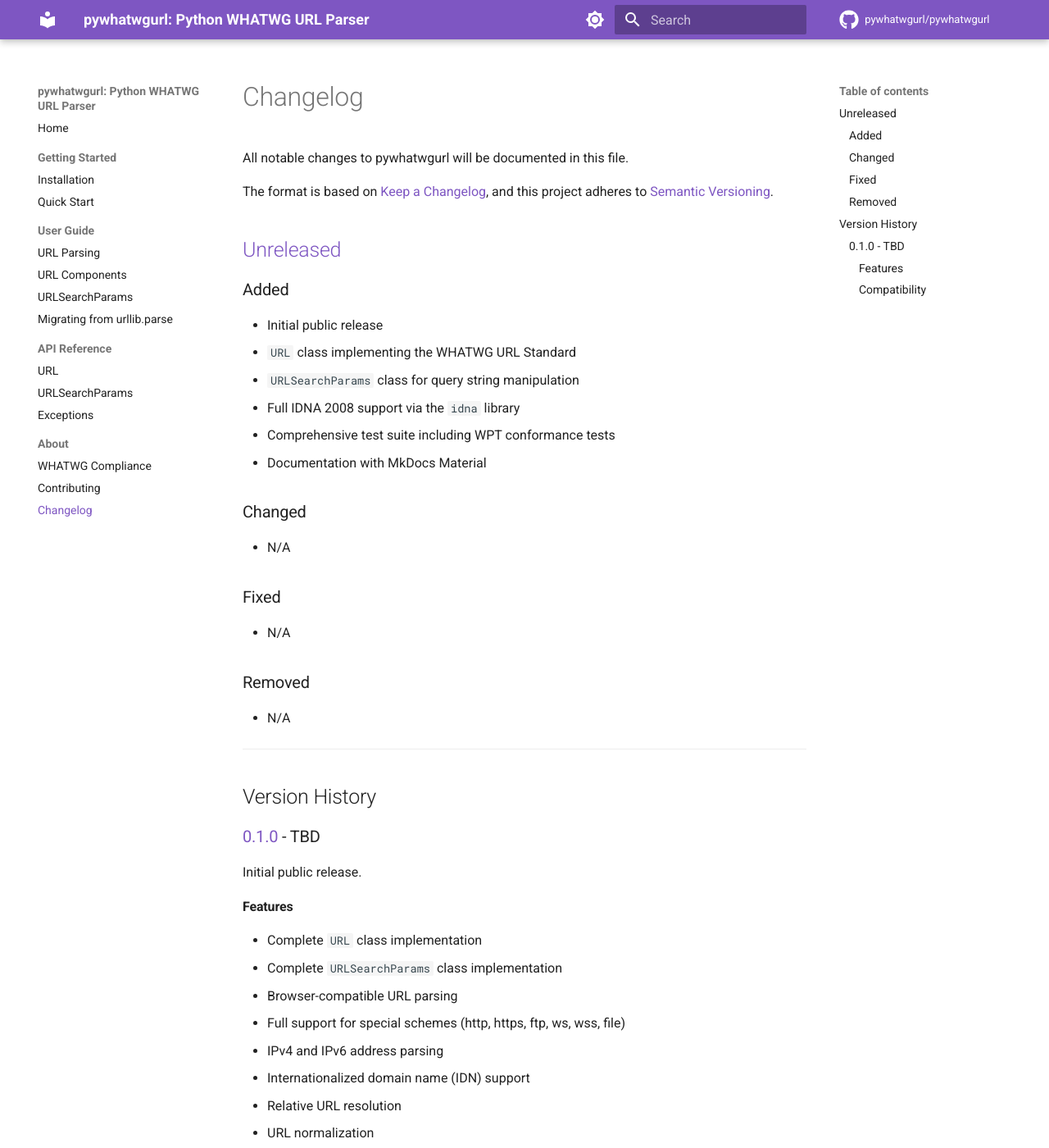
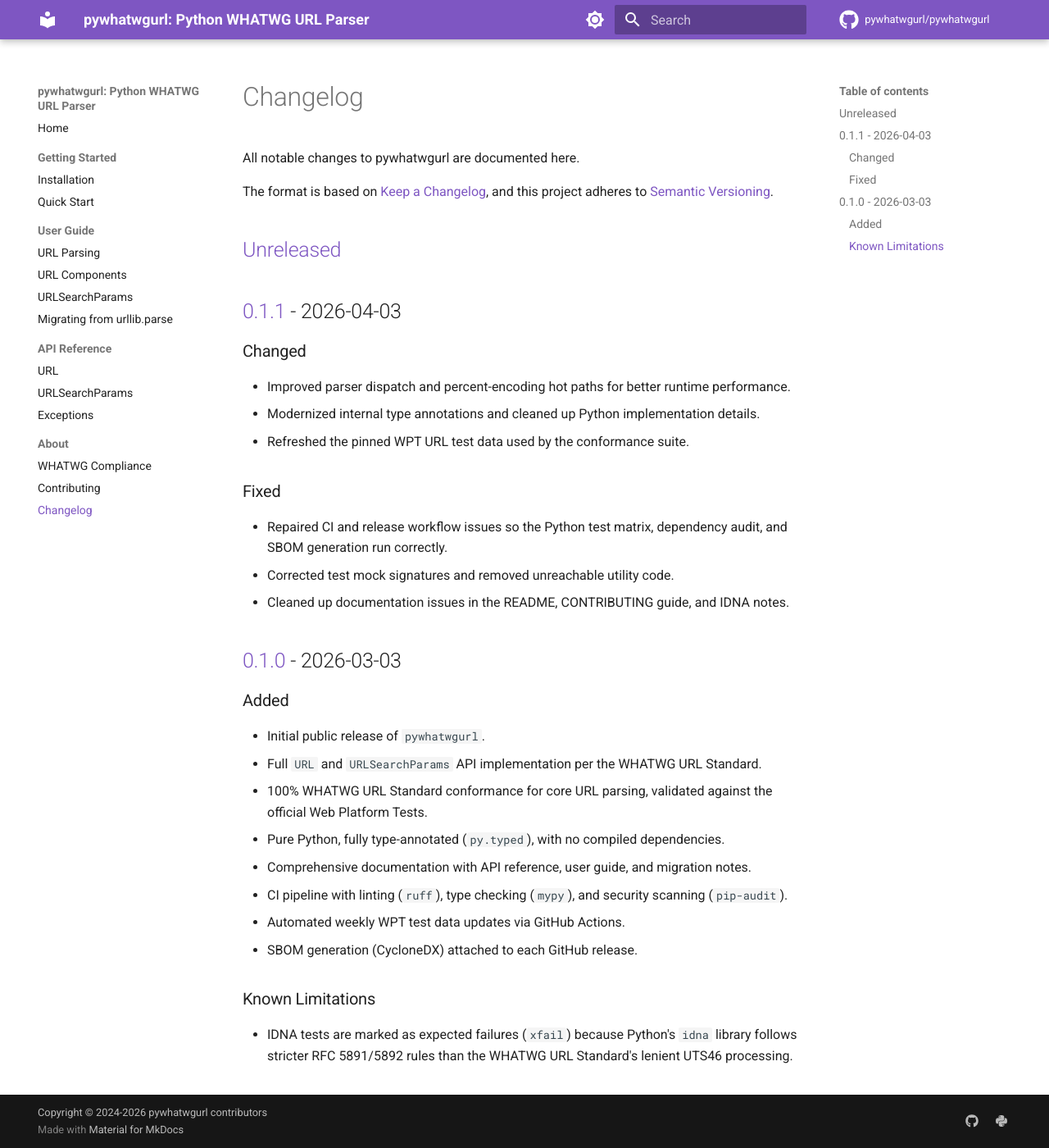
Before and after one commit to pywhatwgurl/pywhatwgurl, an MkDocs documentation site: the page built from docs/about/changelog.md, in a window 1280 px wide and 1400 px high. Shown: the whole window at 82% size. Built offline with MkDocs 1.6.1 and Material for MkDocs 9.7.7, drawn with Linux system fonts in a browser that asks for light colours; comment, search, counter and statistics services are not loaded; some of the changed text lies outside the part shown.

Commit message:
docs: update changelog after v0.1.1 release

```diff
--- a/docs/about/changelog.md
+++ b/docs/about/changelog.md
@@ -1,50 +1,39 @@
 # Changelog
 
-All notable changes to pywhatwgurl will be documented in this file.
+All notable changes to pywhatwgurl are documented here.
 
-The format is based on [Keep a Changelog](https://keepachangelog.com/en/1.1.0/),
+The format is based on [Keep a Changelog](https://keepachangelog.com/en/1.0.0/),
 and this project adheres to [Semantic Versioning](https://semver.org/spec/v2.0.0.html).
 
 ## [Unreleased]
 
-### Added
-- Initial public release
-- `URL` class implementing the WHATWG URL Standard
-- `URLSearchParams` class for query string manipulation
-- Full IDNA 2008 support via the `idna` library
-- Comprehensive test suite including WPT conformance tests
-- Documentation with MkDocs Material
+## [0.1.1] - 2026-04-03
 
 ### Changed
-- N/A
+- Improved parser dispatch and percent-encoding hot paths for better runtime performance.
+- Modernized internal type annotations and cleaned up Python implementation details.
+- Refreshed the pinned WPT URL test data used by the conformance suite.
 
 ### Fixed
-- N/A
+- Repaired CI and release workflow issues so the Python test matrix, dependency audit, and SBOM generation run correctly.
+- Corrected test mock signatures and removed unreachable utility code.
+- Cleaned up documentation issues in the README, CONTRIBUTING guide, and IDNA notes.
 
-### Removed
-- N/A
+## [0.1.0] - 2026-03-03
 
----
+### Added
+- Initial public release of `pywhatwgurl`.
+- Full `URL` and `URLSearchParams` API implementation per the WHATWG URL Standard.
+- 100% WHATWG URL Standard conformance for core URL parsing, validated against the official Web Platform Tests.
+- Pure Python, fully type-annotated (`py.typed`), with no compiled dependencies.
+- Comprehensive documentation with API reference, user guide, and migration notes.
+- CI pipeline with linting (`ruff`), type checking (`mypy`), and security scanning (`pip-audit`).
+- Automated weekly WPT test data updates via GitHub Actions.
+- SBOM generation (CycloneDX) attached to each GitHub release.
 
-## Version History
+### Known Limitations
+- IDNA tests are marked as expected failures (`xfail`) because Python's `idna` library follows stricter RFC 5891/5892 rules than the WHATWG URL Standard's lenient UTS46 processing.
 
-### [0.1.0] - TBD
-
-Initial public release.
-
-#### Features
-- Complete `URL` class implementation
-- Complete `URLSearchParams` class implementation
-- Browser-compatible URL parsing
-- Full support for special schemes (http, https, ftp, ws, wss, file)
-- IPv4 and IPv6 address parsing
-- Internationalized domain name (IDN) support
-- Relative URL resolution
-- URL normalization
-
-#### Compatibility
-- Python 3.10+
-- Tested on Linux, macOS, and Windows
-
-[Unreleased]: https://github.com/pywhatwgurl/pywhatwgurl/compare/v0.1.0...HEAD
+[Unreleased]: https://github.com/pywhatwgurl/pywhatwgurl/compare/v0.1.1...HEAD
+[0.1.1]: https://github.com/pywhatwgurl/pywhatwgurl/releases/tag/v0.1.1
 [0.1.0]: https://github.com/pywhatwgurl/pywhatwgurl/releases/tag/v0.1.0
```
